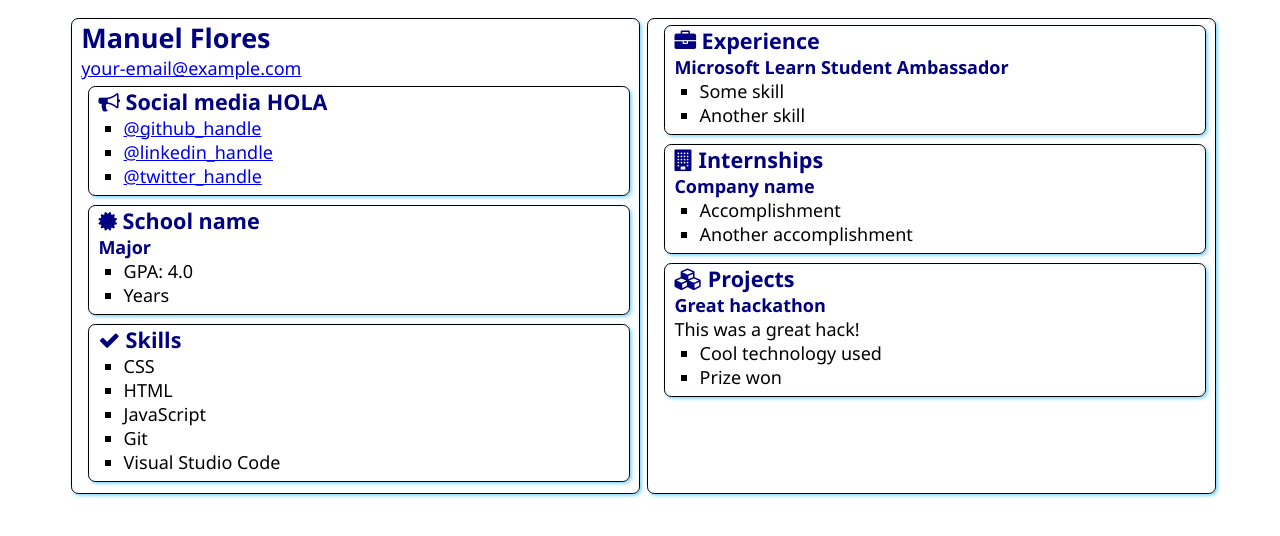
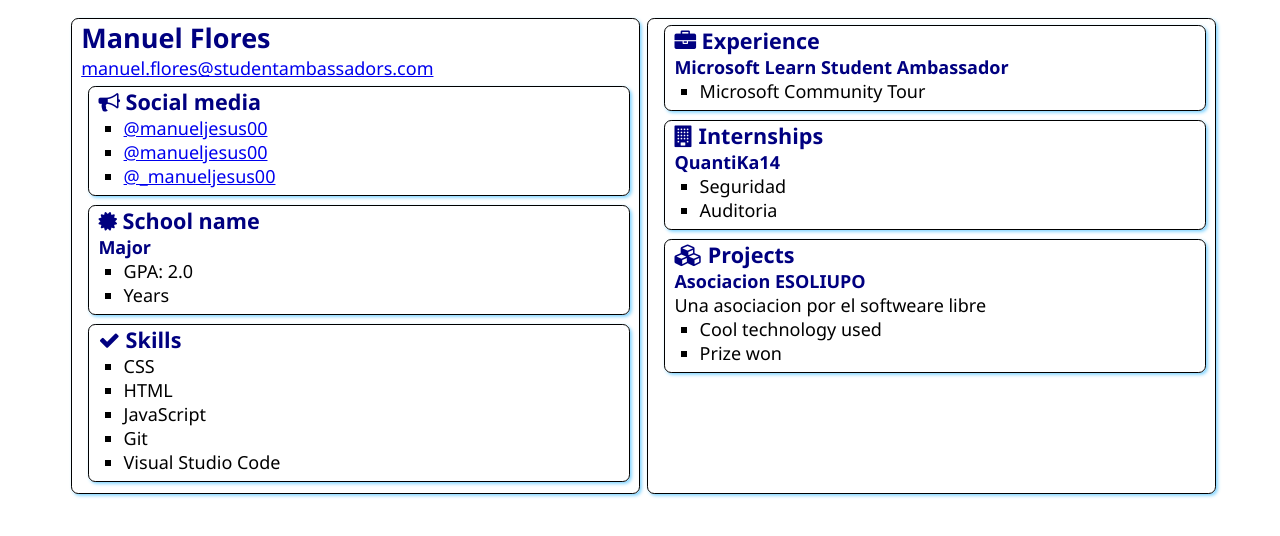
Before and after one commit to manueljesus00/SATechnicalOnboarding, a plain HTML site: page src/index.html in a window 1280 px wide. Drawn offline with Linux system fonts and the light colour scheme.

Commit message:
Modify
Hola

```diff
--- a/src/index.html
+++ b/src/index.html
@@ -13,17 +13,17 @@
     <main>
         <article class="box">
             <h1>Manuel Flores</h1>
-            <div><a href="mailto:your.email@example.com">your-email@example.com</a></div>
+            <div><a href="mailto:manuel.flores@studentambassadors.com">manuel.flores@studentambassadors.com</a></div>
 
             <section class="box">
                 <h2>
                     <i class="fa fa-bullhorn" aria-hidden="true"></i>
-                    Social media HOLA
+                    Social media
                 </h2>
                 <ul>
-                    <li><a href="https://github.com/<handle>">@github_handle</a></li>
-                    <li><a href="https://linkedin.com/in/<handle>">@linkedin_handle</a></li>
-                    <li><a href="https://twitter.com/<handle>">@twitter_handle</a></li>
+                    <li><a href="https://github.com/manueljesus00">@manueljesus00</a></li>
+                    <li><a href="https://linkedin.com/in/manueljesus00">@manueljesus00</a></li>
+                    <li><a href="https://twitter.com/_manueljesus00">@_manueljesus00</a></li>
                 </ul>
             </section>
 
@@ -35,7 +35,7 @@
                     </h2>
                     <h3>Major</h3>
                     <ul>
-                        <li>GPA: 4.0</li>
+                        <li>GPA: 2.0</li>
                         <li>Years</li>
                     </ul>
                 </div>
@@ -63,8 +63,7 @@
                 </h2>
                 <h3>Microsoft Learn Student Ambassador</h3>
                 <ul>
-                    <li>Some skill</li>
-                    <li>Another skill</li>
+                    <li>Microsoft Community Tour</li>
                 </ul>
             </section>
             <section class="box">
@@ -73,10 +72,10 @@
                     Internships
                 </h2>
 
-                <h3>Company name</h3>
+                <h3>QuantiKa14</h3>
                 <ul>
-                    <li>Accomplishment</li>
-                    <li>Another accomplishment</li>
+                    <li>Seguridad</li>
+                    <li>Auditoria</li>
                 </ul>
             </section>
             <section class="box">
@@ -85,8 +84,8 @@
                     Projects
                 </h2>
 
-                <h3>Great hackathon</h3>
-                <div>This was a great hack!</div>
+                <h3>Asociacion ESOLIUPO</h3>
+                <div>Una asociacion por el softweare libre</div>
                 <ul>
                     <li>Cool technology used</li>
                     <li>Prize won</li>
```
